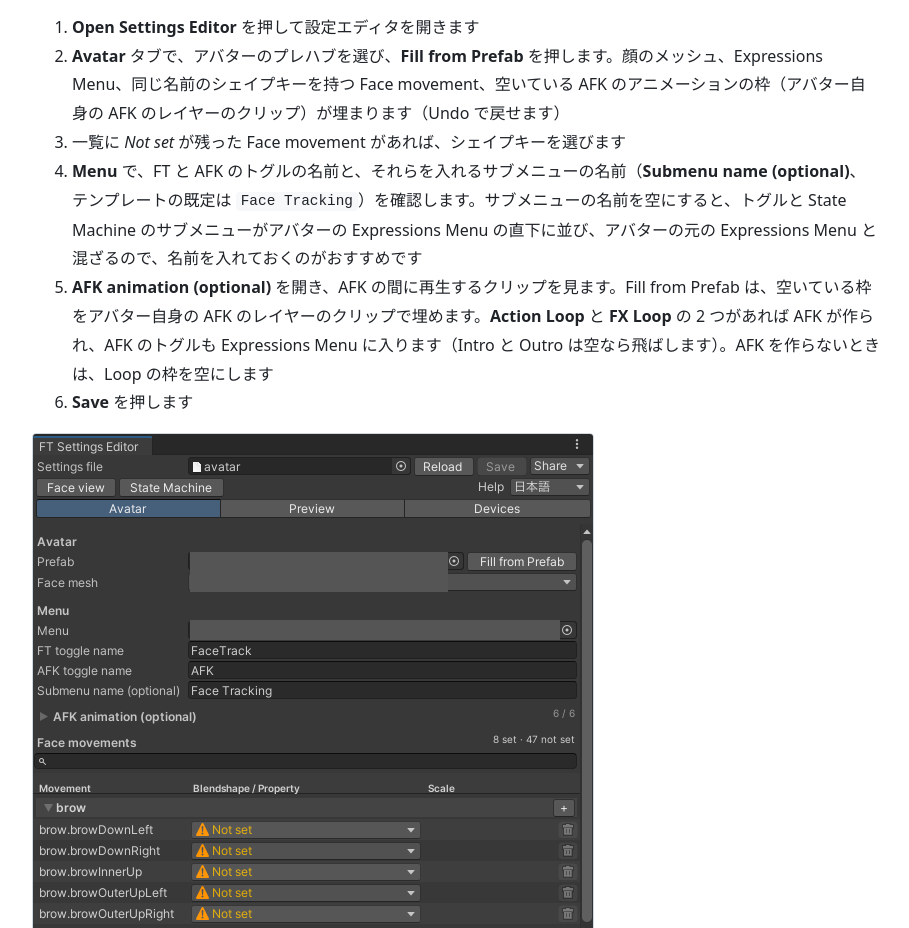
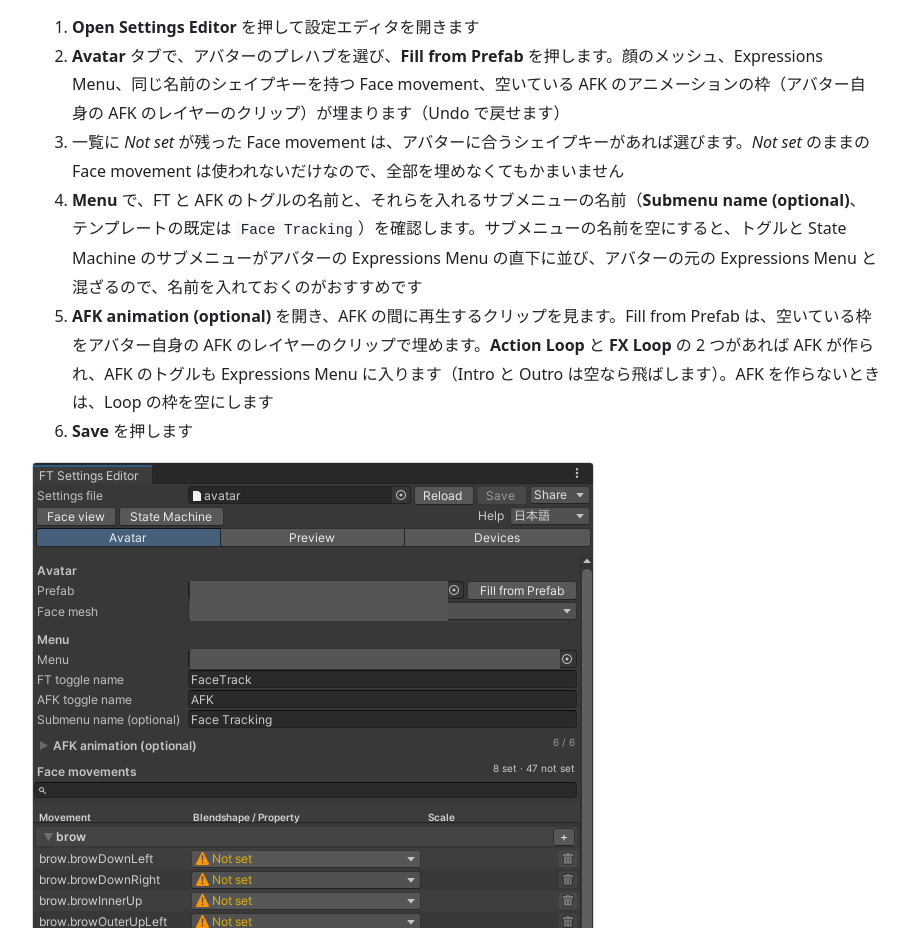
Before and after one commit to kmnk/VRChat_FaceTrackingGenerator, a website: page Packages/dev.kmnk.face-tracking-generator/Documentation~/manual-ja/index.html in a window 1280 px wide. Shown: the part 5700-6628 px from the top of the page, without its empty margins (184-1093 px from the left). Drawn offline with Linux system fonts and the light colour scheme.

Commit message:
Manual: Not set face movements are optional
Co-Authored-By: Claude Opus 5.5 <noreply@anthropic.com>

```diff
--- a/Packages/dev.kmnk.face-tracking-generator/Documentation~/manual-ja/index.html
+++ b/Packages/dev.kmnk.face-tracking-generator/Documentation~/manual-ja/index.html
@@ -151,7 +151,7 @@ blockquote { margin: 1em 0; padding: 0 1em; color: var(--muted); border-left: 4p
 <ol>
 <li><strong>Open Settings Editor</strong> を押して設定エディタを開きます</li>
 <li><strong>Avatar</strong> タブで、アバターのプレハブを選び、<strong>Fill from Prefab</strong> を押します。顔のメッシュ、Expressions Menu、同じ名前のシェイプキーを持つ Face movement、空いている AFK のアニメーションの枠（アバター自身の AFK のレイヤーのクリップ）が埋まります（Undo で戻せます）</li>
-<li>一覧に <em>Not set</em> が残った Face movement があれば、シェイプキーを選びます</li>
+<li>一覧に <em>Not set</em> が残った Face movement は、アバターに合うシェイプキーがあれば選びます。<em>Not set</em> のままの Face movement は使われないだけなので、全部を埋めなくてもかまいません</li>
 <li><strong>Menu</strong> で、FT と AFK のトグルの名前と、それらを入れるサブメニューの名前（<strong>Submenu name (optional)</strong>、テンプレートの既定は <code>Face Tracking</code>）を確認します。サブメニューの名前を空にすると、トグルと State Machine のサブメニューがアバターの Expressions Menu の直下に並び、アバターの元の Expressions Menu と混ざるので、名前を入れておくのがおすすめです</li>
 <li><strong>AFK animation (optional)</strong> を開き、AFK の間に再生するクリップを見ます。Fill from Prefab は、空いている枠をアバター自身の AFK のレイヤーのクリップで埋めます。<strong>Action Loop</strong> と <strong>FX Loop</strong> の 2 つがあれば AFK が作られ、AFK のトグルも Expressions Menu に入ります（Intro と Outro は空なら飛ばします）。AFK を作らないときは、Loop の枠を空にします</li>
 <li><strong>Save</strong> を押します</li>
```
Also changed, not shown: docs/manual-ja/README.md.
